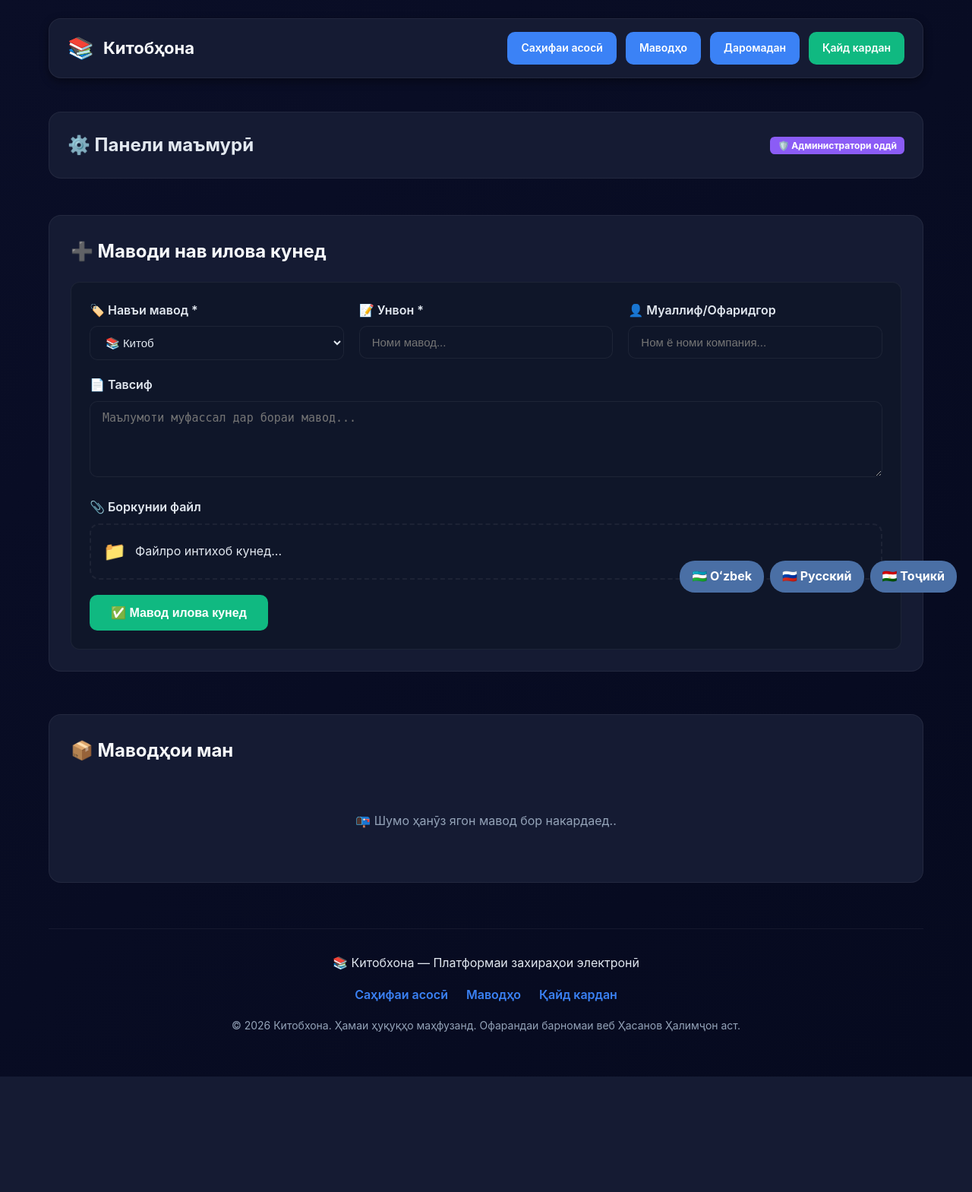
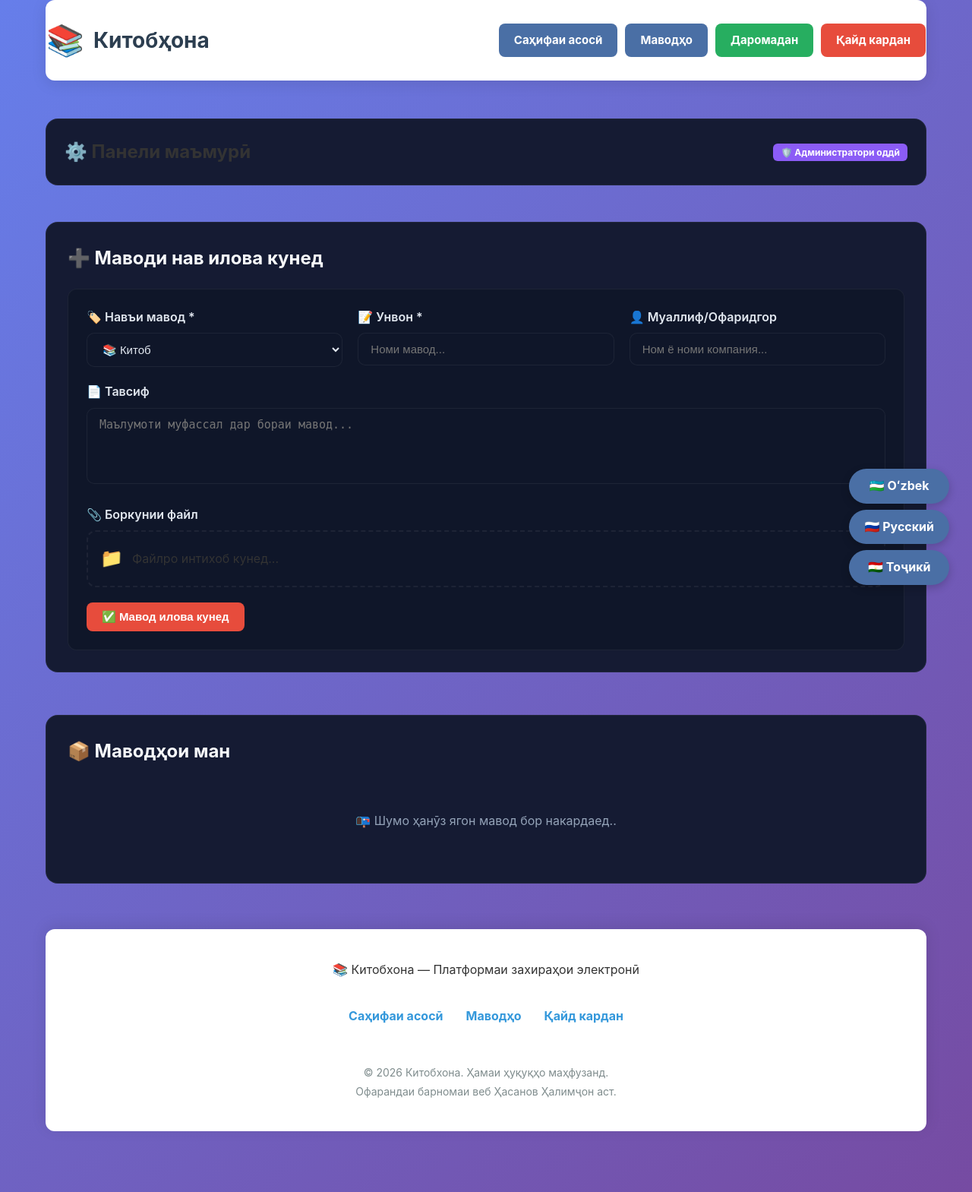
Before and after one commit to OnOlam/Donishgoh, a Flask app: template Kutubxona/templates/admin.html in a window 1280 px wide. Shown: the whole page at 76% size. Before the commit the page ends 1417 px from the top, so only its background shows below. Run offline with Flask 3, Linux system fonts and the light colour scheme; the template is opened without the code that fills it, so the values that code supplies are empty.

Commit message:
Implement language switcher and style updates
Added a language switcher to the footer and updated styles.

```diff
--- a/Kutubxona/templates/base.html
+++ b/Kutubxona/templates/base.html
@@ -1,10 +1,226 @@
 <!doctype html>
-<html lang="uz">
+<html lang="{{ get_locale() }}">
 <head>
   <meta charset="utf-8">
-  <meta name="viewport" content="width=device-width,initial-scale=1">
+  <meta name="viewport" content="width=device-width, initial-scale=1">
   <title>{{ title or "Китобҳона - Манбаҳои электрони" }}</title>
   <link rel="stylesheet" href="{{ url_for('static', filename='css/style.css') }}">
+  <style>
+    * {
+      margin: 0;
+      padding: 0;
+      box-sizing: border-box;
+    }
+
+    body {
+      font-family: -apple-system, BlinkMacSystemFont, 'Segoe UI', Roboto, 'Helvetica Neue', Arial, sans-serif;
+      background: linear-gradient(135deg, #667eea 0%, #764ba2 100%);
+      color: #333;
+      line-height: 1.6;
+      min-height: 100vh;
+      padding-bottom: 80px;
+    }
+
+    .container {
+      max-width: 1200px;
+      margin: 0 auto;
+      padding: 0 20px;
+    }
+
+    .header {
+      display: flex;
+      justify-content: space-between;
+      align-items: center;
+      padding: 20px 0;
+      background: white;
+      border-radius: 12px;
+      box-shadow: 0 4px 20px rgba(0, 0, 0, 0.1);
+      margin-bottom: 30px;
+    }
+
+    .brand {
+      display: flex;
+      align-items: center;
+      gap: 12px;
+      font-size: 28px;
+      font-weight: bold;
+      color: #2c3e50;
+    }
+
+    .brand-icon {
+      font-size: 40px;
+    }
+
+    .nav {
+      display: flex;
+      gap: 10px;
+      flex-wrap: wrap;
+      align-items: center;
+    }
+
+    .btn {
+      display: inline-block;
+      padding: 10px 20px;
+      background: #4a6fa5;
+      color: white;
+      text-decoration: none;
+      border-radius: 8px;
+      font-weight: bold;
+      transition: all 0.3s;
+      border: none;
+      cursor: pointer;
+      font-size: 15px;
+    }
+
+    .btn:hover {
+      background: #3a5a80;
+      transform: translateY(-2px);
+      box-shadow: 0 4px 12px rgba(74, 111, 165, 0.3);
+    }
+
+    .btn-primary {
+      background: #27ae60;
+    }
+
+    .btn-primary:hover {
+      background: #219653;
+    }
+
+    .btn-success {
+      background: #e74c3c;
+    }
+
+    .btn-success:hover {
+      background: #c0392b;
+    }
+
+    .btn-admin {
+      background: #9b59b6;
+    }
+
+    .btn-admin:hover {
+      background: #8e44ad;
+    }
+
+    .btn-logout {
+      background: #7f8c8d;
+    }
+
+    .btn-logout:hover {
+      background: #95a5a6;
+    }
+
+    .admin-badge {
+      padding: 8px 16px;
+      border-radius: 20px;
+      font-size: 13px;
+      font-weight: bold;
+      color: white;
+      display: inline-block;
+    }
+
+    .main-admin {
+      background: #e74c3c;
+    }
+
+    .secondary-admin {
+      background: #f39c12;
+    }
+
+    .flash-messages {
+      margin: 20px 0;
+    }
+
+    .flash-message {
+      background: #fff3cd;
+      border-left: 4px solid #ffc107;
+      padding: 15px 20px;
+      margin: 10px 0;
+      border-radius: 8px;
+      display: flex;
+      align-items: center;
+      gap: 12px;
+      box-shadow: 0 2px 8px rgba(0, 0, 0, 0.1);
+    }
+
+    .flash-icon {
+      font-size: 24px;
+    }
+
+    .footer {
+      margin-top: 60px;
+      padding: 40px 0;
+      background: white;
+      border-radius: 12px;
+      box-shadow: 0 -4px 20px rgba(0, 0, 0, 0.1);
+    }
+
+    .footer-content {
+      text-align: center;
+      display: flex;
+      flex-direction: column;
+      gap: 20px;
+    }
+
+    .footer-links {
+      display: flex;
+      justify-content: center;
+      gap: 30px;
+      flex-wrap: wrap;
+    }
+
+    .footer-links a {
+      color: #3498db;
+      text-decoration: none;
+      font-weight: bold;
+      transition: color 0.3s;
+    }
+
+    .footer-links a:hover {
+      color: #e74c3c;
+      text-decoration: underline;
+    }
+
+    .footer-copy {
+      font-size: 14px;
+      color: #7f8c8d;
+      line-height: 1.8;
+    }
+
+    /* Language Switcher */
+    .language-switcher {
+      position: fixed;
+      bottom: 30px;
+      right: 30px;
+      display: flex;
+      flex-direction: column;
+      gap: 8px;
+      z-index: 1000;
+    }
+
+    .lang-btn {
+      background: #4a6fa5;
+      color: white;
+      padding: 10px 20px;
+      border-radius: 25px;
+      text-decoration: none;
+      font-weight: bold;
+      transition: all 0.3s;
+      text-align: center;
+      box-shadow: 0 4px 12px rgba(0, 0, 0, 0.2);
+    }
+
+    .lang-btn:hover {
+      background: #3a5a80;
+      transform: scale(1.05);
+    }
+
+    .lang-btn.active {
+      background: #2c3e50;
+      transform: scale(1.1);
+      box-shadow: 0 6px 16px rgba(44, 62, 80, 0.4);
+    }
+  </style>
 </head>
 <body>
   <div class="container">
@@ -42,7 +258,7 @@
       </div>
     </div>
 
-    <div style="height:20px"></div>
+    <div style="height: 20px;"></div>
 
     {% with messages = get_flashed_messages() %}
       {% if messages %}
@@ -59,22 +275,6 @@
 
     {% block content %}{% endblock %}
 
-    <!-- base.html ning oxiriga qo'shing -->
-<div class="language-switcher">
-  {% for code, name in LANGUAGES.items() %}
-    <a href="{{ url_for('set_language', lang_code=code) }}"
-       class="lang-btn {% if get_locale() == code %}active{% endif %}">
-      {{ name }}
-    </a>
-  {% endfor %}
-</div>
-
-<style>
-.language-switcher { position:fixed; bottom:20px; right:20px; display:flex; gap:8px; z-index:1000; }
-.lang-btn { background:#4a6fa5; color:white; padding:8px 16px; border-radius:20px; text-decoration:none; font-weight:bold; }
-.lang-btn.active { background:#2c3e50; transform:scale(1.05); }
-</style>
-
     <div class="footer">
       <div class="footer-content">
         <div>📚 Китобхона — Платформаи захираҳои электронӣ</div>
@@ -85,9 +285,22 @@
             <a href="{{ url_for('register') }}">Қайд кардан</a>
           {% endif %}
         </div>
-        <div class="footer-copy">© 2026 Китобхона. Ҳамаи ҳуқуқҳо маҳфузанд. Офарандаи барномаи веб Ҳасанов Ҳалимҷон аст.</div>
+        <div class="footer-copy">
+          © 2026 Китобхона. Ҳамаи ҳуқуқҳо маҳфузанд.<br>
+          Офарандаи барномаи веб Ҳасанов Ҳалимҷон аст.
+        </div>
       </div>
     </div>
   </div>
+
+  <!-- Language Switcher -->
+  <div class="language-switcher">
+    {% for code, name in LANGUAGES.items() %}
+      <a href="{{ url_for('set_language', lang_code=code) }}"
+         class="lang-btn {% if get_locale() == code %}active{% endif %}">
+        {{ name }}
+      </a>
+    {% endfor %}
+  </div>
 </body>
 </html>
```
